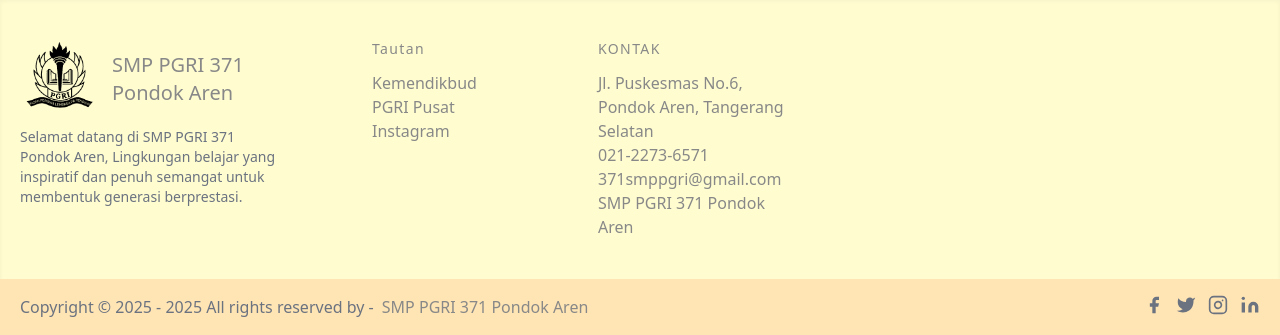
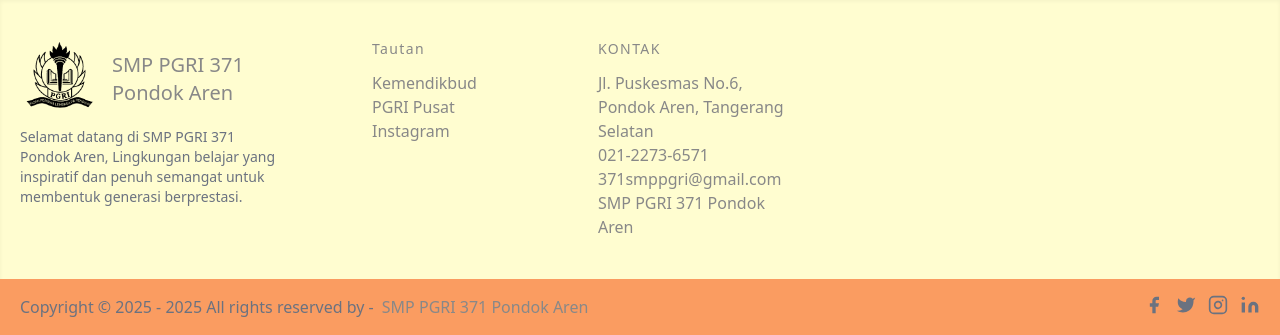
Before and after one commit to Eleutheria-Sapta-Timira-Celeste/Tugas-Akhir, a PHP site: page /aboutus.php in a window 1280 px wide. Shown: the part 3505-3840 px from the top of the page. Run offline with PHP 8.4, Linux system fonts and the light colour scheme; the visitor is signed in with stand-in values (Sample User, id 1); data comes from the database, SQL or seed files in the repository; some libraries are stand-ins or nearby versions.

Commit message:
ubah footerrrr

```diff
--- a/includes/footer.php
+++ b/includes/footer.php
@@ -43,7 +43,7 @@
             </div>
         </div>
     </div>
-    <div class="bg-[#ffe5b4]">
+    <div class="bg-[#fa9c61]">
         <div class="container mx-auto py-4 px-5 flex flex-wrap flex-col sm:flex-row">
             <p class="text-sm md:text-base text-gray-500 text-sm text-center sm:text-left">Copyright © 2025 - <?php echo date("Y"); ?> All rights reserved by -
                 <a href="https://technicalpashupati.edu.np" rel="noopener noreferrer" class="text-[#888] ml-1" target="_blank">SMP PGRI 371 Pondok Aren</a>
```
